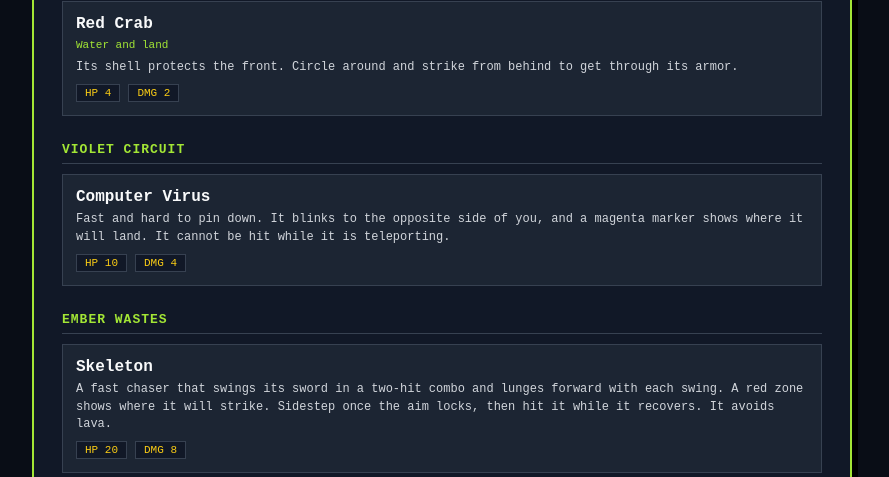
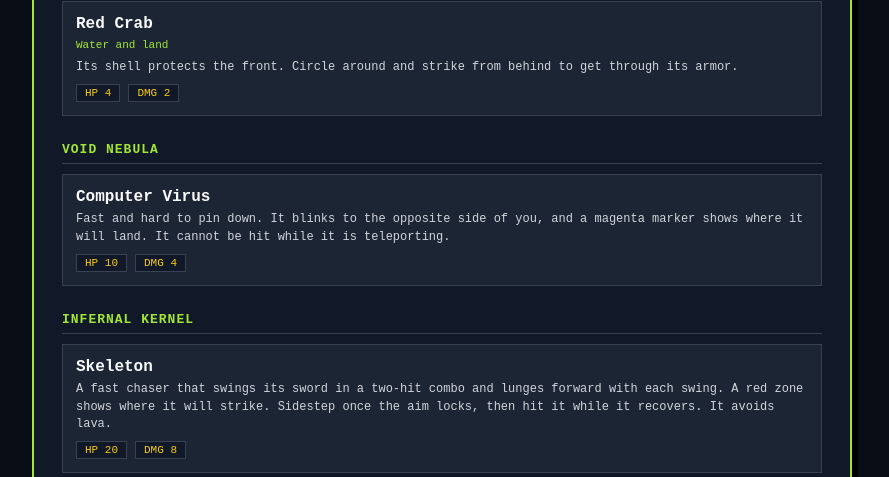
Before and after one commit to afstierman/competitive-game, a Flask app: page /almanac in a window 1280 px wide. Shown: the part 484-961 px from the top of the page, without its empty margins (198-1087 px from the left). Run offline with Flask 3, Linux system fonts and the light colour scheme.

Commit message:
corrected almanac

```diff
--- a/templates/almanac.html
+++ b/templates/almanac.html
@@ -114,7 +114,7 @@
       </article>
     </div>
 
-    <h2 class="section-heading">Violet Circuit</h2>
+    <h2 class="section-heading">Void Nebula</h2>
     <div class="creature-list">
       <article class="creature-entry">
         <h3>Computer Virus</h3>
@@ -123,7 +123,7 @@
       </article>
     </div>
 
-    <h2 class="section-heading">Ember Wastes</h2>
+    <h2 class="section-heading">Infernal Kernel</h2>
     <div class="creature-list">
       <article class="creature-entry">
         <h3>Skeleton</h3>
```
